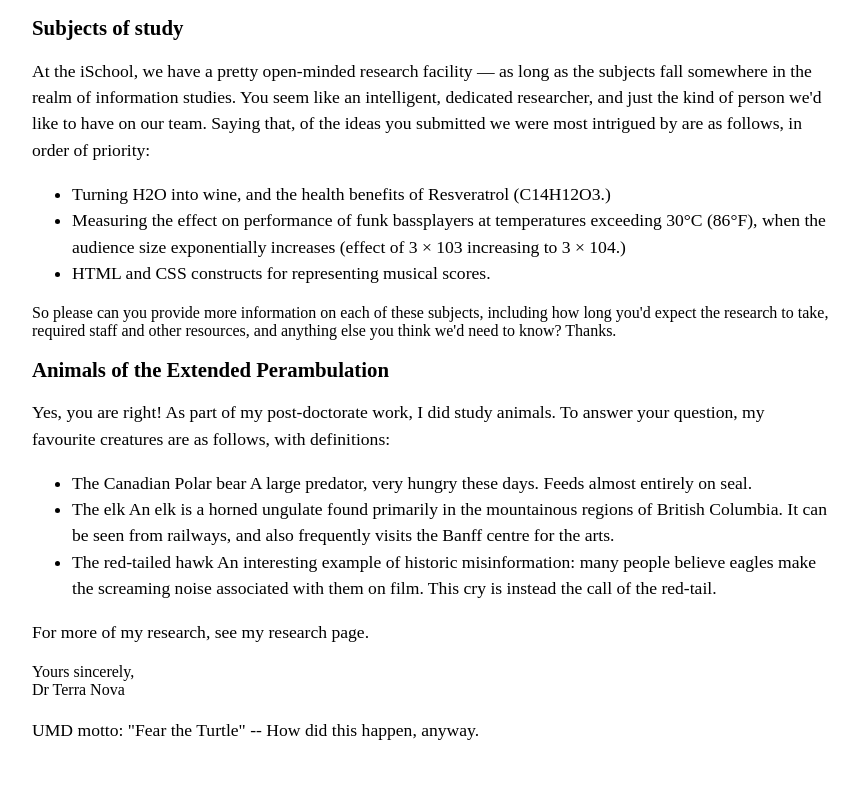
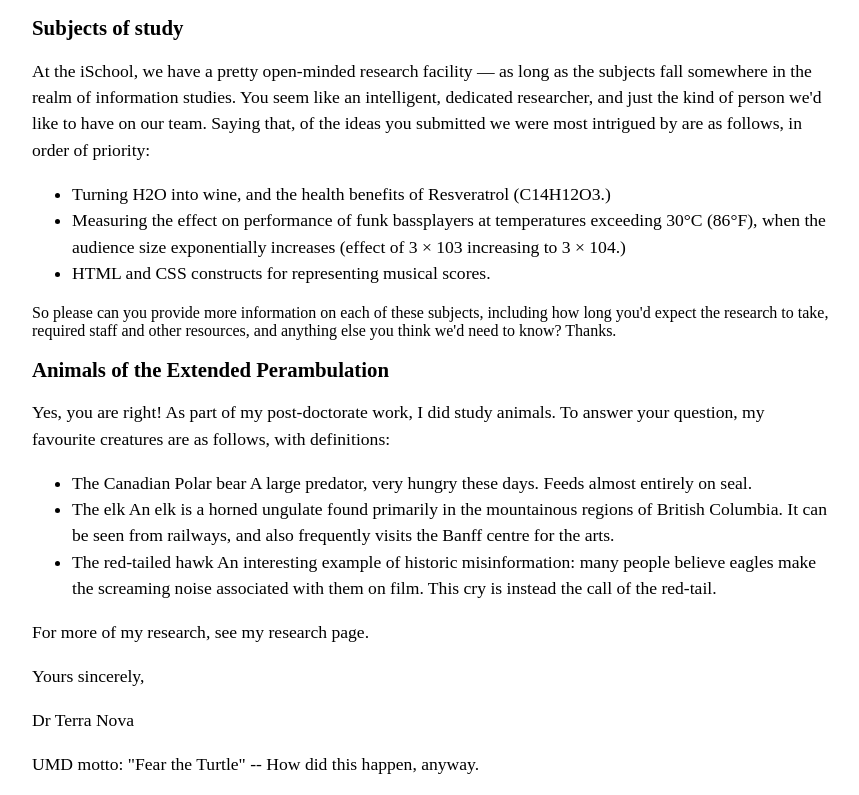
Before and after one commit to echoy1/echoy1.github.io, a plain HTML site: page Lab2/index.html in a window 1280 px wide. Shown: the part 712-1507 px from the top of the page, without its empty margins (208-1067 px from the left). Before the commit the page ends 1473 px from the top, so only its background shows below. Drawn offline with Linux system fonts and the light colour scheme.

Commit message:
Update index.html

```diff
--- a/Lab2/index.html
+++ b/Lab2/index.html
@@ -107,8 +107,8 @@
 
             <p>For more of my research, see my research page.</p>
 
-            Yours sincerely, <br>
-            Dr Terra Nova <br>
+            <p>Yours sincerely, </p>
+            <p>Dr Terra Nova</p>
 
 
             <p>UMD motto: "Fear the Turtle" -- How did this happen, anyway.</p>
```
